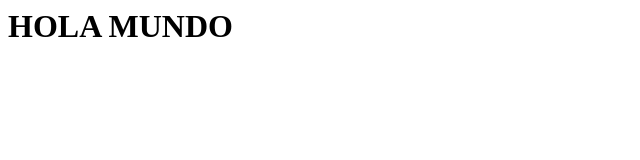
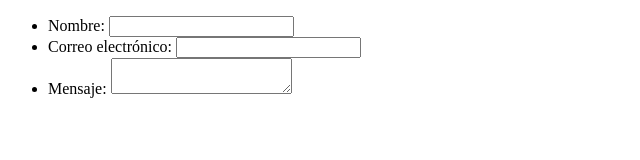
Before and after one commit to emonzaemoon/ordinary, a plain HTML site: page index.html in a window 1280 px wide. Shown: the whole page, without its empty margins (0-640 px from the left). Drawn offline with Linux system fonts and the light colour scheme.

Commit message:
otherVersion

```diff
--- a/index.html
+++ b/index.html
@@ -1 +1,26 @@
-<h1> HOLA MUNDO </H1>
+<!DOCTYPE html>
+<html lang="en">
+<head>
+    <meta charset="UTF-8">
+    <meta name="viewport" content="width=device-width, initial-scale=1.0">
+    <title>Taller-3</title>
+</head>
+<body>
+    <form action="/my-handling-form-page" method="post">
+        <ul>
+          <li>
+            <label for="name">Nombre:</label>
+            <input type="text" id="name" name="user_name" />
+          </li>
+          <li>
+            <label for="mail">Correo electrónico:</label>
+            <input type="email" id="mail" name="user_mail" />
+          </li>
+          <li>
+            <label for="msg">Mensaje:</label>
+            <textarea id="msg" name="user_message"></textarea>
+          </li>
+        </ul>
+      </form>
+</body>
+</html>
```
